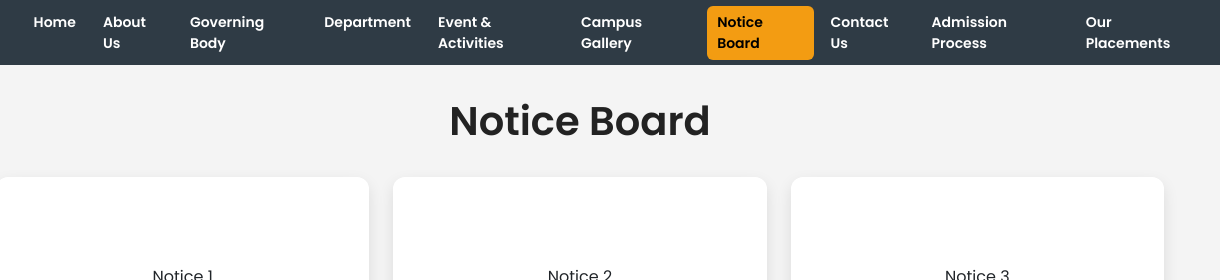
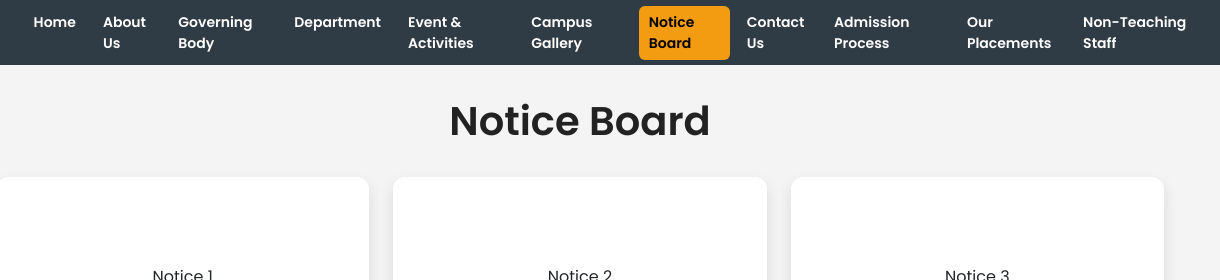
Before and after one commit to addi4109/sps, a plain HTML site: page sps/sps/notice.html in a window 1280 px wide. Shown: the top 280 px of the page, 60-1280 px from the left. Drawn offline with nearby package versions, Linux system fonts and the light colour scheme.

Commit message:
Update notice.html

```diff
--- a/sps/sps/notice.html
+++ b/sps/sps/notice.html
@@ -173,6 +173,7 @@ body{
       <li class="nav-item"><a class="nav-link" href="contactus.html">Contact Us</a></li>
       <li class="nav-item"><a class="nav-link" href="admission.html">Admission Process</a></li>
       <li class="nav-item"><a class="nav-link" href="placements.html">Our Placements</a></li>
+      <li class="nav-item"><a class="nav-link" href="placements.html">Non-Teaching Staff</a></li>
     </ul>
   </div>
 </nav>
```
